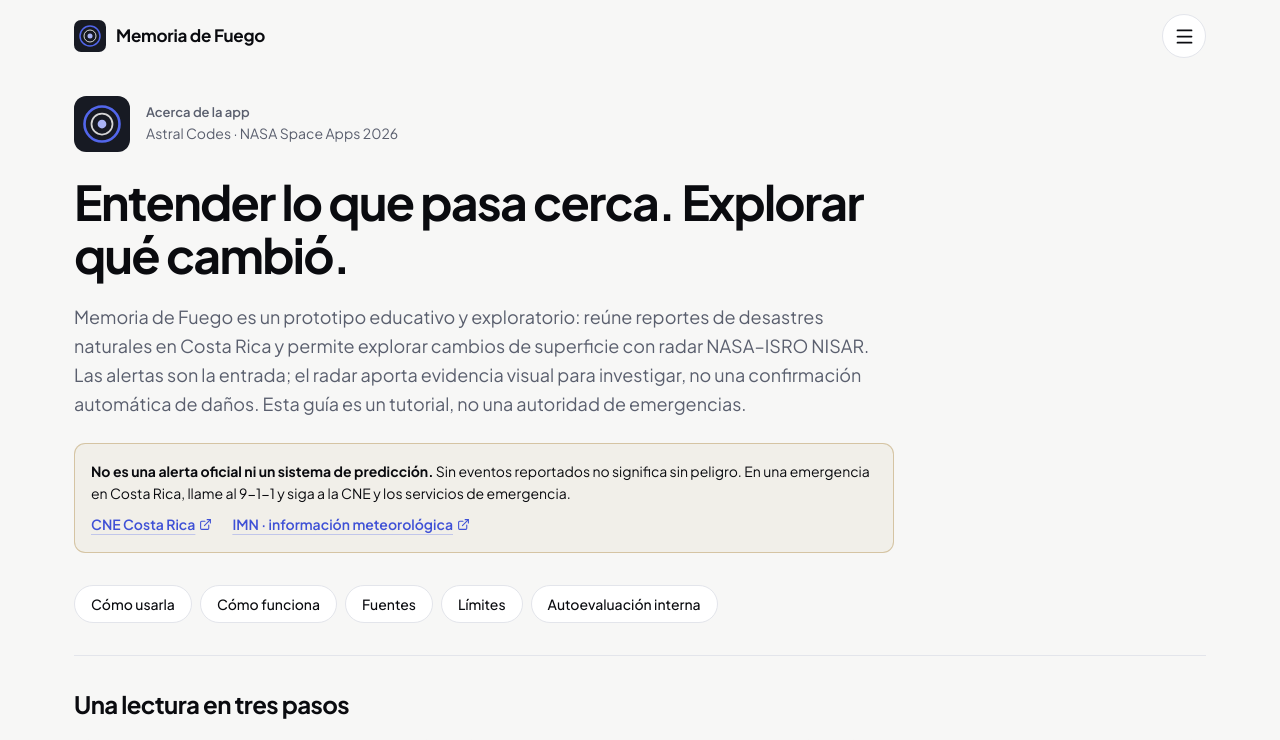
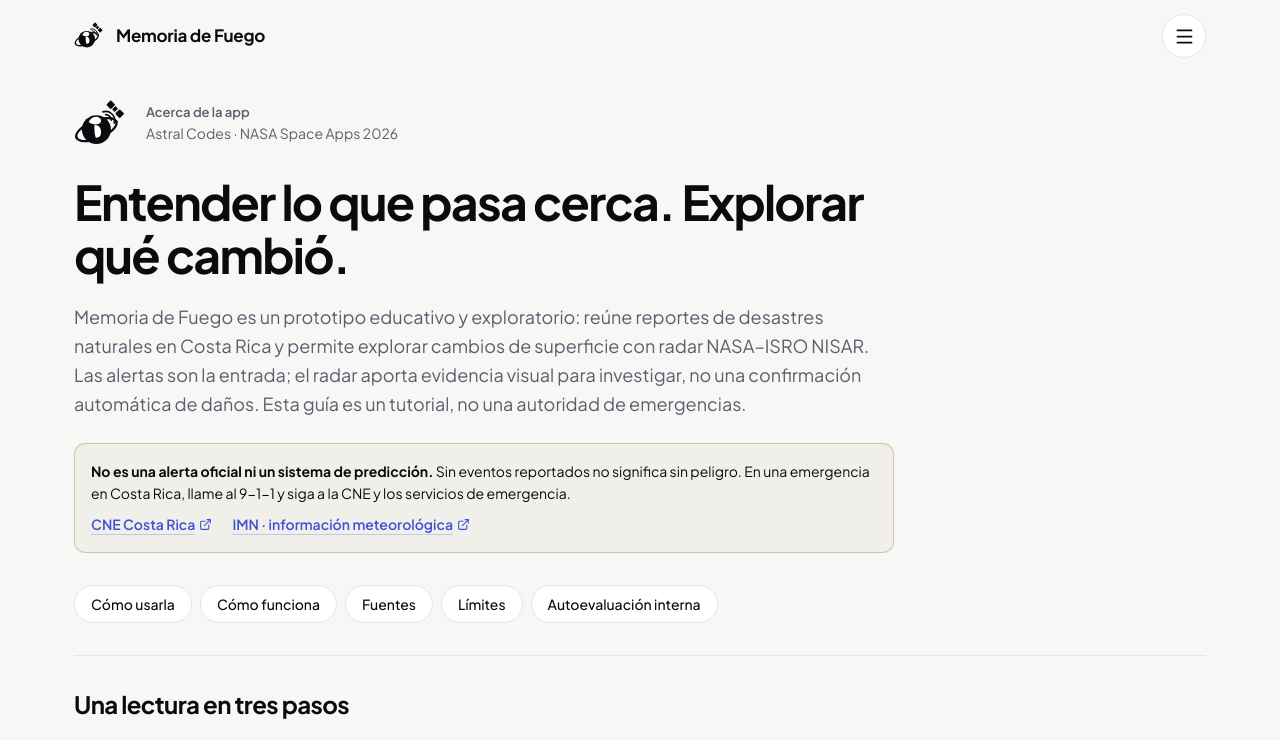
Before and after one commit to malbodifh/nasa-space-2026, a Next.js app in the folder web/: page /acerca in a window 1280 px wide. Shown: the top 740 px of the page. Built offline with nearby package versions, Linux system fonts and the light colour scheme.

Commit message:
feat: integra el logo GAMA Alert

```diff
--- a/web/app/acerca/page.tsx
+++ b/web/app/acerca/page.tsx
@@ -3,7 +3,7 @@
 import Link from "next/link";
 import { ArrowRight, ExternalLink } from "lucide-react";
 
-import BrandMark from "@/components/BrandMark";
+import GamaLogo from "@/components/GamaLogo";
 import { useLocale } from "@/components/LocaleProvider";
 
 const REPO = "https://github.com/malbodifh/nasa-space-2026/blob/develop";
@@ -116,7 +116,7 @@ export default function AboutPage() {
     <main id="contenido" className="mx-auto w-full max-w-[1180px] px-4 pt-6 pb-20 sm:px-6">
       <section className="max-w-[820px]" aria-labelledby="about-title">
         <div className="mb-6 flex items-center gap-4">
-          <BrandMark className="size-14 shrink-0" />
+          <GamaLogo className="size-14 shrink-0" />
           <div>
             <p className="etiqueta">{t("Acerca de la app", "About the app")}</p>
             <p className="mt-1 text-sm text-tinta-suave">Astral Codes · NASA Space Apps 2026</p>
--- /dev/null
+++ b/web/components/GamaLogo.tsx
@@ -0,0 +1,81 @@
+"use client";
+
+import { useId } from "react";
+
+type GamaLogoProps = {
+  className?: string;
+  decorative?: boolean;
+  label?: string;
+};
+
+// Marca gráfica GAMA Alert: globo con las Américas, anillo orbital, satélite y ondas.
+// Usa currentColor para heredar la tinta de la interfaz.
+export default function GamaLogo({
+  className,
+  decorative = false,
+  label = "Memoria de Fuego",
+}: GamaLogoProps) {
+  const clipId = `gama-globe-${useId().replace(/[^a-zA-Z0-9]/g, "")}`;
+
+  return (
+    <svg
+      viewBox="0 0 120 120"
+      className={className}
+      role={decorative ? undefined : "img"}
+      aria-label={decorative ? undefined : label}
+      aria-hidden={decorative ? true : undefined}
+      focusable="false"
+      xmlns="http://www.w3.org/2000/svg"
+    >
+      <defs>
+        <clipPath id={clipId}>
+          <circle cx="48" cy="72" r="31" />
+        </clipPath>
+      </defs>
+
+      {/* anillo orbital, mitad trasera */}
+      <g
+        transform="translate(48 72) rotate(-22)"
+        fill="none"
+        stroke="currentColor"
+        strokeWidth="5"
+        strokeLinecap="round"
+      >
+        <path d="M -46 0 A 46 19 0 0 1 46 0" />
+      </g>
+
+      {/* globo */}
+      <circle cx="48" cy="72" r="31" fill="currentColor" />
+      <g clipPath={`url(#${clipId})`} fill="#ffffff">
+        {/* Norteamérica */}
+        <path d="M 34 52 C 38 44 50 42 56 48 C 60 52 58 58 52 60 C 46 62 36 60 33 57 C 31 55 32 53 34 52 Z" />
+        {/* Sudamérica */}
+        <path d="M 46 62 C 52 62 58 68 58 76 C 58 84 54 92 50 95 C 46 91 44 82 44 74 C 44 68 42 62 46 62 Z" />
+      </g>
+
+      {/* anillo orbital, mitad delantera */}
+      <g
+        transform="translate(48 72) rotate(-22)"
+        fill="none"
+        stroke="currentColor"
+        strokeWidth="5"
+        strokeLinecap="round"
+      >
+        <path d="M -46 0 A 46 19 0 0 0 46 0" />
+      </g>
+
+      {/* ondas de señal */}
+      <g fill="none" stroke="currentColor" strokeWidth="3.5" strokeLinecap="round">
+        <path d="M 68 40 A 12 12 0 0 1 80 52" />
+        <path d="M 62 34 A 19 19 0 0 1 86 58" />
+      </g>
+
+      {/* satélite */}
+      <g transform="translate(88 28) rotate(45)" fill="currentColor">
+        <rect x="-20" y="-7" width="14" height="14" rx="2.5" />
+        <rect x="-4" y="-5" width="8" height="10" rx="1.5" />
+        <rect x="7" y="-7" width="14" height="14" rx="2.5" />
+      </g>
+    </svg>
+  );
+}
--- a/web/components/SiteHeader.tsx
+++ b/web/components/SiteHeader.tsx
@@ -3,7 +3,7 @@
 import Link from "next/link";
 import { usePathname } from "next/navigation";
 
-import BrandMark from "@/components/BrandMark";
+import GamaLogo from "@/components/GamaLogo";
 import { useLocale } from "@/components/LocaleProvider";
 import SiteMenu from "@/components/SiteMenu";
 
@@ -14,7 +14,7 @@ export default function SiteHeader() {
   return (
     <header className="relative z-50 mx-auto flex h-[72px] w-full max-w-[1180px] items-center gap-3 px-4 sm:px-6">
       <Link href="/" className="flex min-w-0 items-center gap-2.5" aria-label={t("Memoria de Fuego · Inicio", "Memoria de Fuego · Home")}>
-        <BrandMark className="size-8 shrink-0" decorative />
+        <GamaLogo className="size-8 shrink-0" decorative />
         <span className="text-[15px] font-bold tracking-[-0.015em] text-tinta sm:text-[17px]">Memoria de Fuego</span>
       </Link>
       <SiteMenu key={pathname} />
```
Also changed, not shown: web/app/icon.svg.
